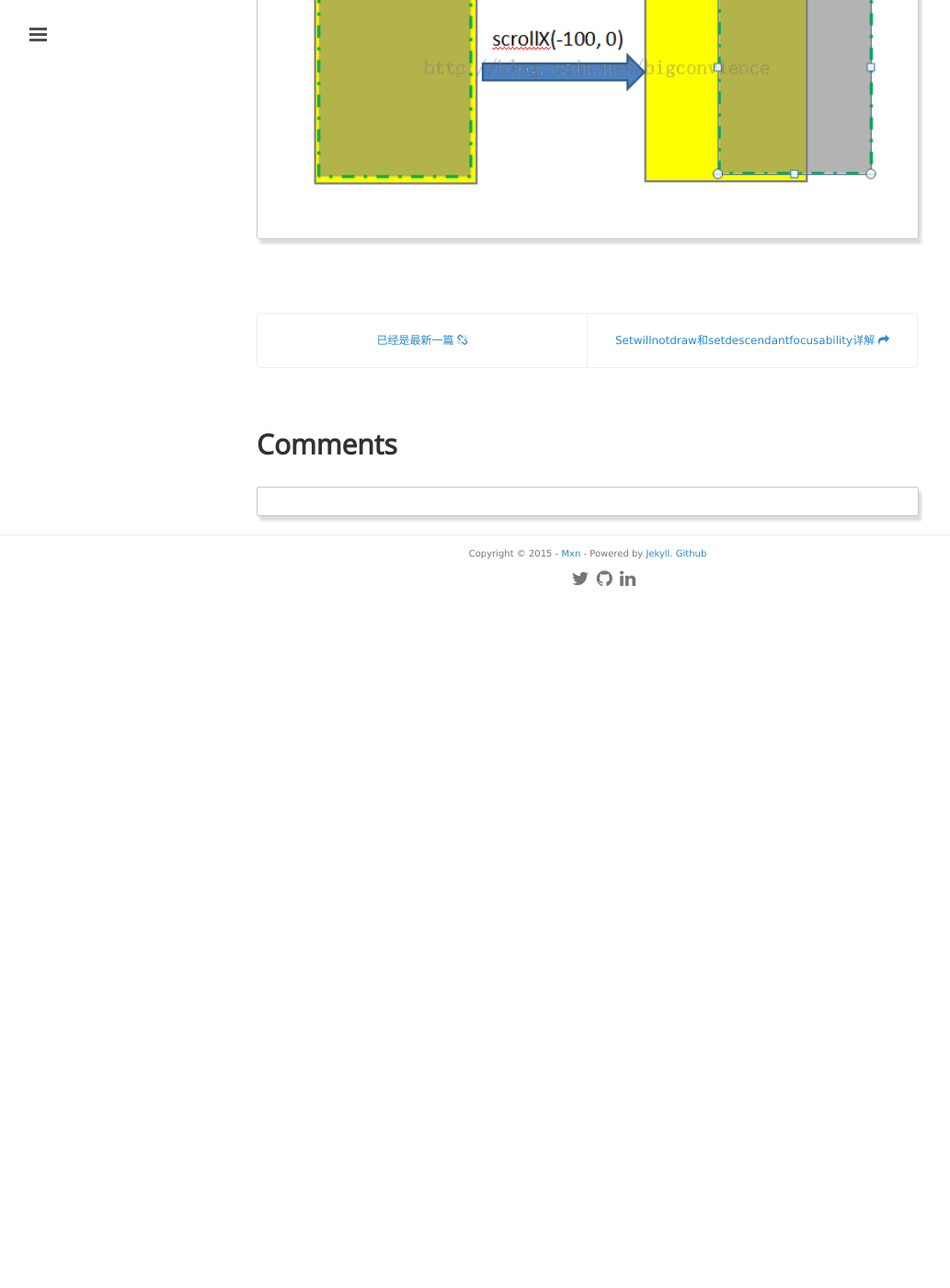
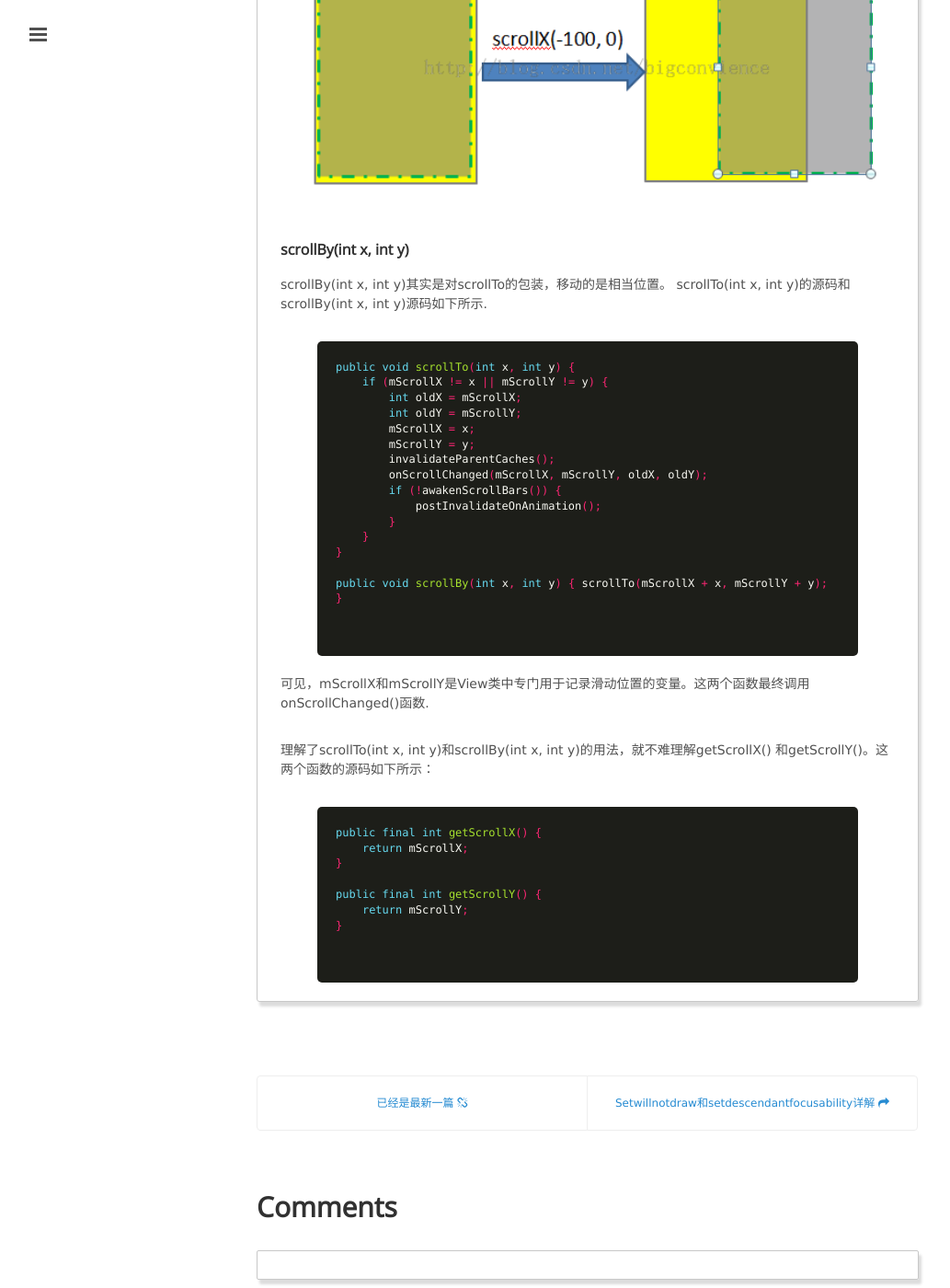
Before and after one commit to mxn21/mxn21.github.io, a Jekyll site: the page built from _posts/2015-7-23-scrollTo和scrollBy方法分析.md, in a window 1280 px wide and 1400 px high, scrolled down 2273 px. Shown: the whole window at 92% size, without its empty margins (1-1034 px from the left). Built offline with Jekyll 4.4.1, drawn with Linux system fonts in a browser that asks for light colours; Markdown is read by kramdown in place of the engine named in the settings; comment, search, counter and statistics services are not loaded; before the commit the page ends 2927 px from its top, so only the background shows below that.

Commit message:
12312
312312312

```diff
--- a/_posts/2015-7-23-scrollTo和scrollBy方法分析.md
+++ b/_posts/2015-7-23-scrollTo和scrollBy方法分析.md
@@ -37,3 +37,45 @@
 若函数中参数为负值，则子View的移动方向将相反.
 
 ![](https://raw.githubusercontent.com/mxn21/mxn21.github.io/master/public/img/img41.png)
+
+### scrollBy(int x, int y)
+
+scrollBy(int x, int y)其实是对scrollTo的包装，移动的是相当位置。 scrollTo(int x, int y)的源码和scrollBy(int x, int y)源码如下所示.
+
+    {% highlight java  %}
+
+public void scrollTo(int x, int y) {
+    if (mScrollX != x || mScrollY != y) {
+        int oldX = mScrollX;
+        int oldY = mScrollY;
+        mScrollX = x;
+        mScrollY = y;
+        invalidateParentCaches();
+        onScrollChanged(mScrollX, mScrollY, oldX, oldY);
+        if (!awakenScrollBars()) {
+            postInvalidateOnAnimation();
+        }
+    }
+}
+
+public void scrollBy(int x, int y) { scrollTo(mScrollX + x, mScrollY + y); }
+
+    {% endhighlight %}
+
+
+可见，mScrollX和mScrollY是View类中专门用于记录滑动位置的变量。这两个函数最终调用onScrollChanged()函数.
+
+理解了scrollTo(int x, int y)和scrollBy(int x, int y)的用法，就不难理解getScrollX() 和getScrollY()。这两个函数的源码如下所示：
+
+
+    {% highlight java  %}
+
+public final int getScrollX() {
+    return mScrollX;
+}
+
+public final int getScrollY() {
+    return mScrollY;
+}
+
+    {% endhighlight %}
```
